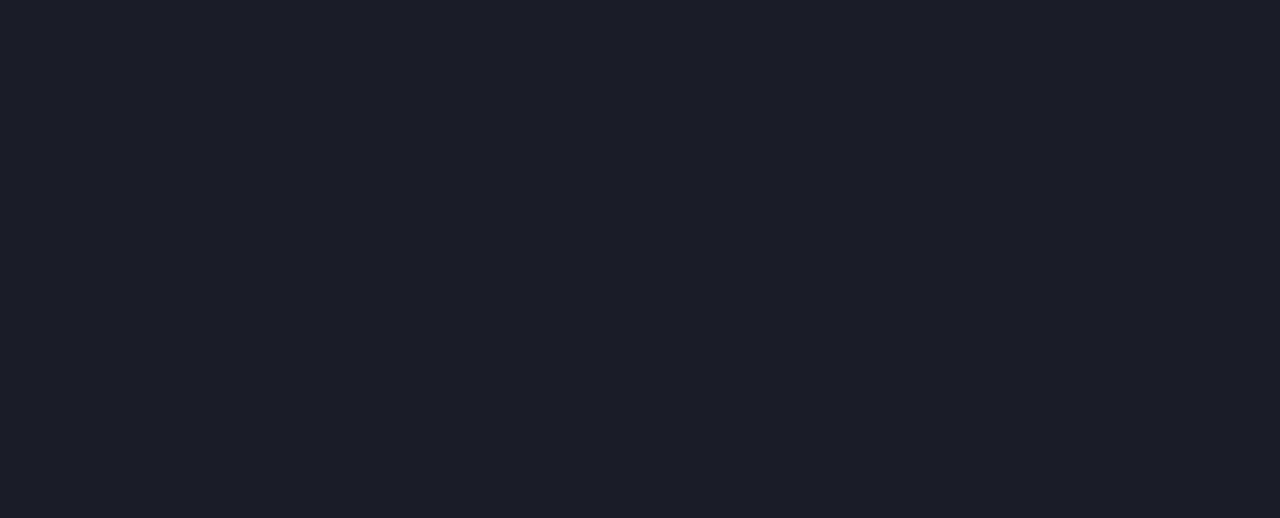
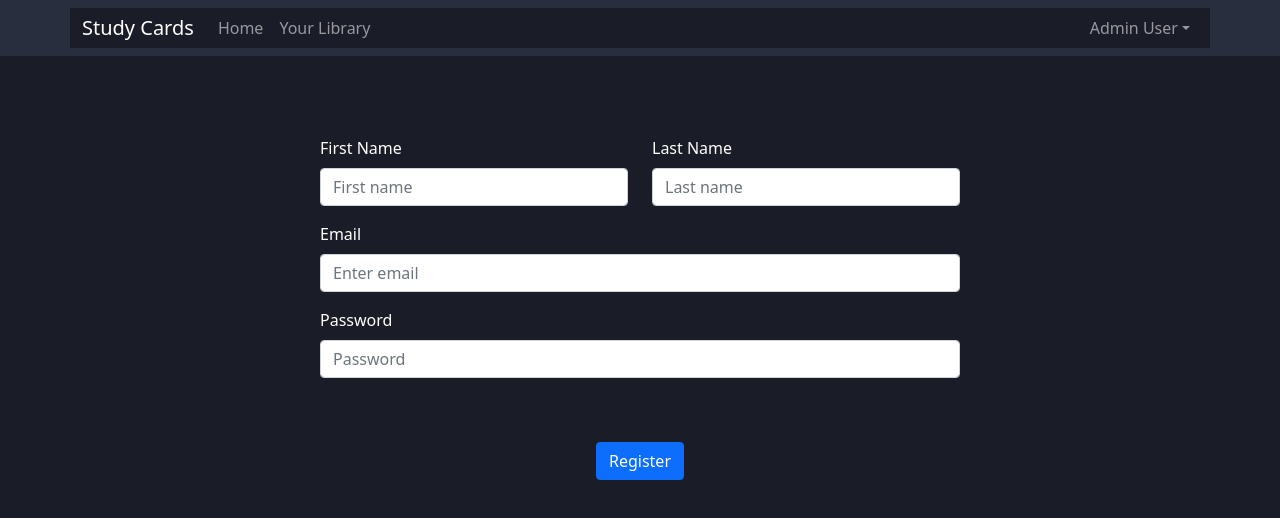
Before and after one commit to theMVPshop/flipcards, a React (Create React App) app: page /signup in a window 1280 px wide. Before the commit this address had no page. Shown: the top 518 px of the page. Built offline with nearby package versions, Linux system fonts and the light colour scheme.

Commit message:
registration page created

```diff
--- a/src/Components/EditCard.js
+++ b/src/Components/EditCard.js
@@ -32,7 +32,7 @@ export default function EditCard() {
           <Button variant="secondary" onClick={handleClose}>
           <i class="bi bi-trash"></i>
           </Button>
-          <Button variant="primary">Save</Button>
+          <Button variant="primary">Close</Button>
         </Modal.Footer>
       </Modal>
         </div>
--- a/src/Components/Login.js
+++ b/src/Components/Login.js
@@ -66,7 +66,7 @@ export default function Login() {
       </Form>
       <div class="dropdown-divider"></div>
       <div class='text-center'>
-      <a class="dropdown-item" className="signUp" href="#">New around here? Sign up</a>
+     <Link to="/signup">New around here? Sign up</Link>
       </div>
       <div class='text-center'>
       <Link to="/resetpassword">Forgot Password?</Link>
--- /dev/null
+++ b/src/Components/SignUp.js
@@ -0,0 +1,76 @@
+import React from 'react';
+import Form from 'react-bootstrap/Form';
+import Row from 'react-bootstrap/Row';
+import Col from 'react-bootstrap/Col';
+import Button from 'react-bootstrap/Button';
+import Modal from 'react-bootstrap/Modal';
+import './Signup.css'
+
+function MyVerticallyCenteredModal(props) {
+    return (
+        <div className="thankYou">
+      <Modal
+        {...props}
+        size="lg"
+        aria-labelledby="contained-modal-title-vcenter"
+        centered bg="light"
+      >
+        <Modal.Header closeButton>
+          <Modal.Title id="contained-modal-title-vcenter">
+            Modal heading
+          </Modal.Title>
+        </Modal.Header>
+        <Modal.Body>
+          <h4>Thank you for registering!</h4>
+        </Modal.Body>
+        <Modal.Footer>
+          <Button onClick={props.onHide}>Close</Button>
+        </Modal.Footer>
+      </Modal>
+      </div>
+    );
+  }
+
+
+function SignUp() {
+    const [modalShow, setModalShow] = React.useState(false);
+
+        return (
+            <div className='signup'>
+                <Form>
+                    <Row className="mb-3">
+                        <Form.Group as={Col} controlId="formGridFirstName">
+                            <Form.Label>First Name</Form.Label>
+                            <Form.Control type="firstName" placeholder="First name" />
+                        </Form.Group>
+
+                        <Form.Group as={Col} controlId="formGridLastName">
+                            <Form.Label>Last Name</Form.Label>
+                            <Form.Control type="lastName" placeholder="Last name" />
+                        </Form.Group>
+                    </Row>
+
+                    <Form.Group className="mb-3" controlId="formGridEmail">
+                        <Form.Label>Email</Form.Label>
+                        <Form.Control type="email" placeholder="Enter email" />
+                    </Form.Group>
+
+                    <Form.Group className="mb-3" controlId="formGridPassword">
+                        <Form.Label>Password</Form.Label>
+                        <Form.Control type="password" placeholder="Password" />
+                    </Form.Group>
+                    <div class="text-center">
+                    <Button className="mt-5" variant="primary" type="register" onClick={() => setModalShow(true)}>
+        Register
+      </Button>
+                    </div>
+                </Form>
+                <MyVerticallyCenteredModal
+        show={modalShow}
+        onHide={() => setModalShow(false)}
+      />
+            </div>
+        )
+    }
+
+export default SignUp
--- /dev/null
+++ b/src/Components/Signup.css
@@ -0,0 +1,9 @@
+.signup {
+    width:  50vw;
+    align-self: center;
+    margin: auto;
+}
+
+.thankYou {
+    background-color: white;
+}
--- a/src/Router.js
+++ b/src/Router.js
@@ -7,6 +7,7 @@ import Dashboard from './Components/Dashboard';
 // import Listing from './Containers/Listing'
 // import { checkAuth } from './checkAuth';
 import ResetPassword from './Components/ResetPassword';
+import SignUp from './Components/SignUp';
 
 
 
@@ -28,6 +29,7 @@ const Router = () => {
             <Route path="/" element={<Login />} />
             {/* <Route path="/Login" element={<Login />} /> */}
             <Route path="/resetpassword" element={<ResetPassword />} />
+            <Route path="/signup" element={<SignUp />} />
             {/* <Route path="/Details/:id" component={Details} /> */}
             {/* <ProtectedRoute path="/Dashboard" element={<Dashboard />} /> */}
         </Routes>
--- a/src/index.js
+++ b/src/index.js
@@ -1,15 +1,18 @@
 import React from 'react';
 import ReactDOM from 'react-dom';
-import {BrowserRouter} from 'react-router-dom';
+import { BrowserRouter } from 'react-router-dom';
 import App from './App';
 import reportWebVitals from './reportWebVitals';
 import 'bootstrap/dist/css/bootstrap.min.css';
 import 'bootstrap-icons/font/bootstrap-icons.css';
+import NavbarHeader from './Components/NavbarHeader';
+import Router from './Router'
 
 ReactDOM.render(
   <React.StrictMode>
     <BrowserRouter>
-    <App />
+      <NavbarHeader />
+      <Router />
     </BrowserRouter>
   </React.StrictMode>,
   document.getElementById('root')
```
